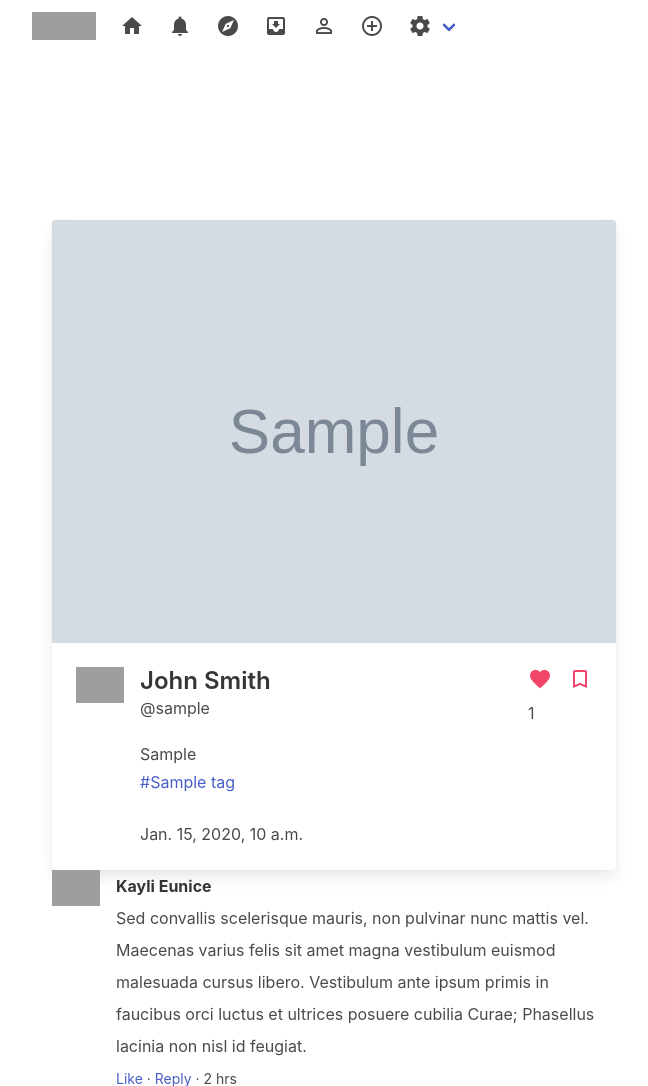
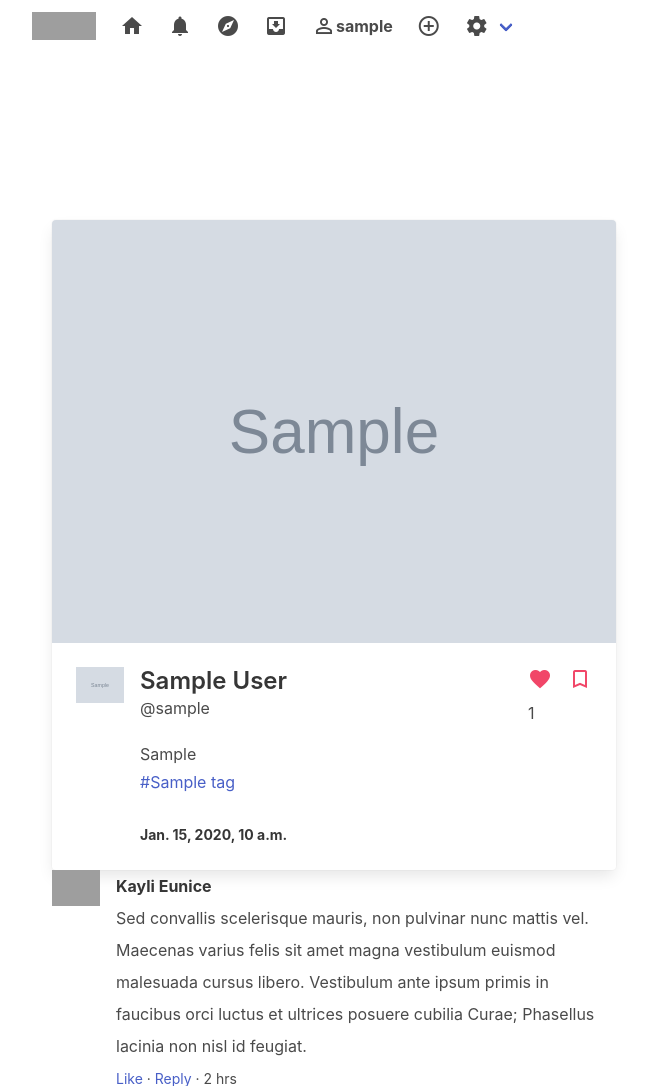
Before and after one commit to ernestmucheru/Insta-Django-, a Django app: page /post/00000000-0000-0000-0000-000000000001/ in a window 1280 px wide. Shown: the top 1086 px of the page, without its empty margins (306-954 px from the left). Run offline with Django 3.2, Linux system fonts and the light colour scheme; a user stored in the database is signed in; tables that the repository leaves empty hold one stand-in row (values such as "Sample post"); grey boxes marked "Sample" are stand-in pictures; grey boxes are pictures that could not be loaded.

Commit message:
updated profiles

```diff
--- a/authy/views.py
+++ b/authy/views.py
@@ -63,7 +63,7 @@ def Signup(request):
 			email = form.cleaned_data.get('email')
 			password = form.cleaned_data.get('password')
 			User.objects.create_user(username=username, email=email, password=password)
-			return redirect('index')
+			return redirect('edit-profile')
 	else:
 		form = SignupForm()
 
--- a/post/templates/navbar.html
+++ b/post/templates/navbar.html
@@ -35,6 +35,7 @@
       </a>
       <a href="{% url 'profile' request.user%}" class="navbar-item">
           <span class="material-icons ">person_outline</span>
+           <strong>{{ request.user }}</strong>
       </a>
       <a class="navbar-item" href="{% url 'newpost'%}">
         <span class="material-icons ">add_circle_outline</span>
--- a/post/templates/post_detail.html
+++ b/post/templates/post_detail.html
@@ -15,17 +15,27 @@
               <div class="media">
                 <div class="media-left">
                   <figure class="image is-48x48">
-                    <img src="https://bulma.io/images/placeholders/96x96.png" alt="Placeholder image">
+                    {% if post.user.profile.picture %}
+                      <img src="{{ post.user.profile.picture.url }}" alt="Placeholder image">
+                    {% else %}
+                      <img src="https://bulma.io/images/placeholders/96x96.png" alt="Placeholder image">
+                    {% endif %}
                   </figure>
                 </div>
                 <div class="media-content">
-                  <p class="title is-4">John Smith</p>
-                  <p class="subtitle is-6">@{{post.user.username}}</p>
+                  {% if post.user.profile.first_name %}
+                    <p class="title is-4">{{ post.user.profile.first_name }} {{ post.user.profile.last_name }}</p>
+                  {% else %}
+                    <p class="title is-4">Unknown</p>
+                  {% endif %}
+                  <p class="subtitle is-6">@{{ post.user.username }}</p>
 
-                  {{post.caption}}
-                <p>{% for tag in post.tags.all %}<a href="{{tag.get_absolute_url}}">#{{tag}}</a>{% endfor %}</p>
+                {{ post.caption }}
+                <p>{% for tag in post.tags.all %}<a href="{{ tag.get_absolute_url }}">#{{ tag }}</a>{% endfor %}</p>
                 <br>
-                <time datetime="2016-1-1">{{post.posted}}</time>
+                <strong><small>{{ post.posted }}</small></strong>
+
+
                 </div>
 
 
--- a/post/templates/profile.html
+++ b/post/templates/profile.html
@@ -90,6 +90,8 @@
               </div>
             </div>
           </div>
+          {%empty %}
+          <h3 class="title is-3" >Add a new post</h3>
           {% endfor %}
         </div>
       </section>
```
Also changed, not shown: post/templates/index.html (+12 -3 lines).
